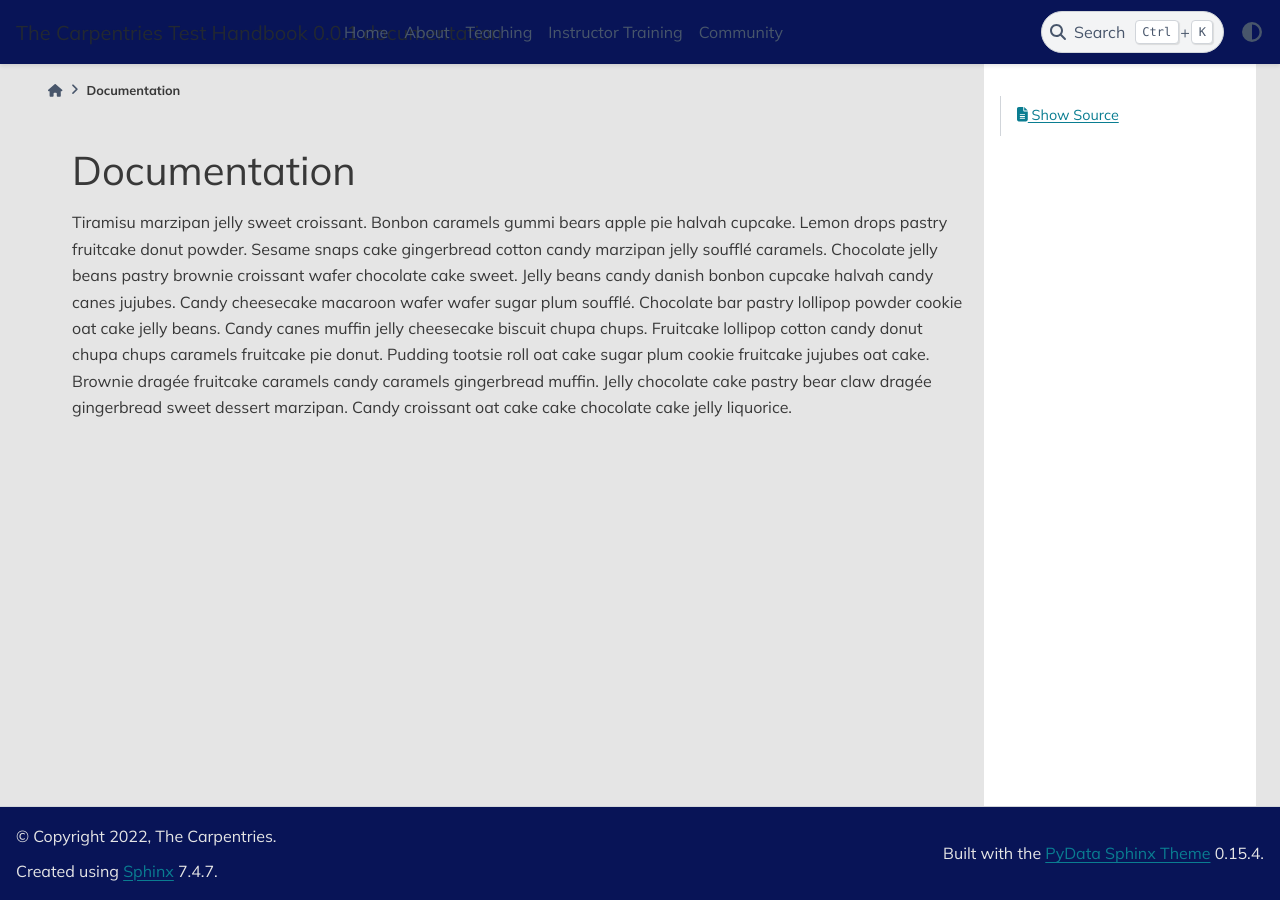
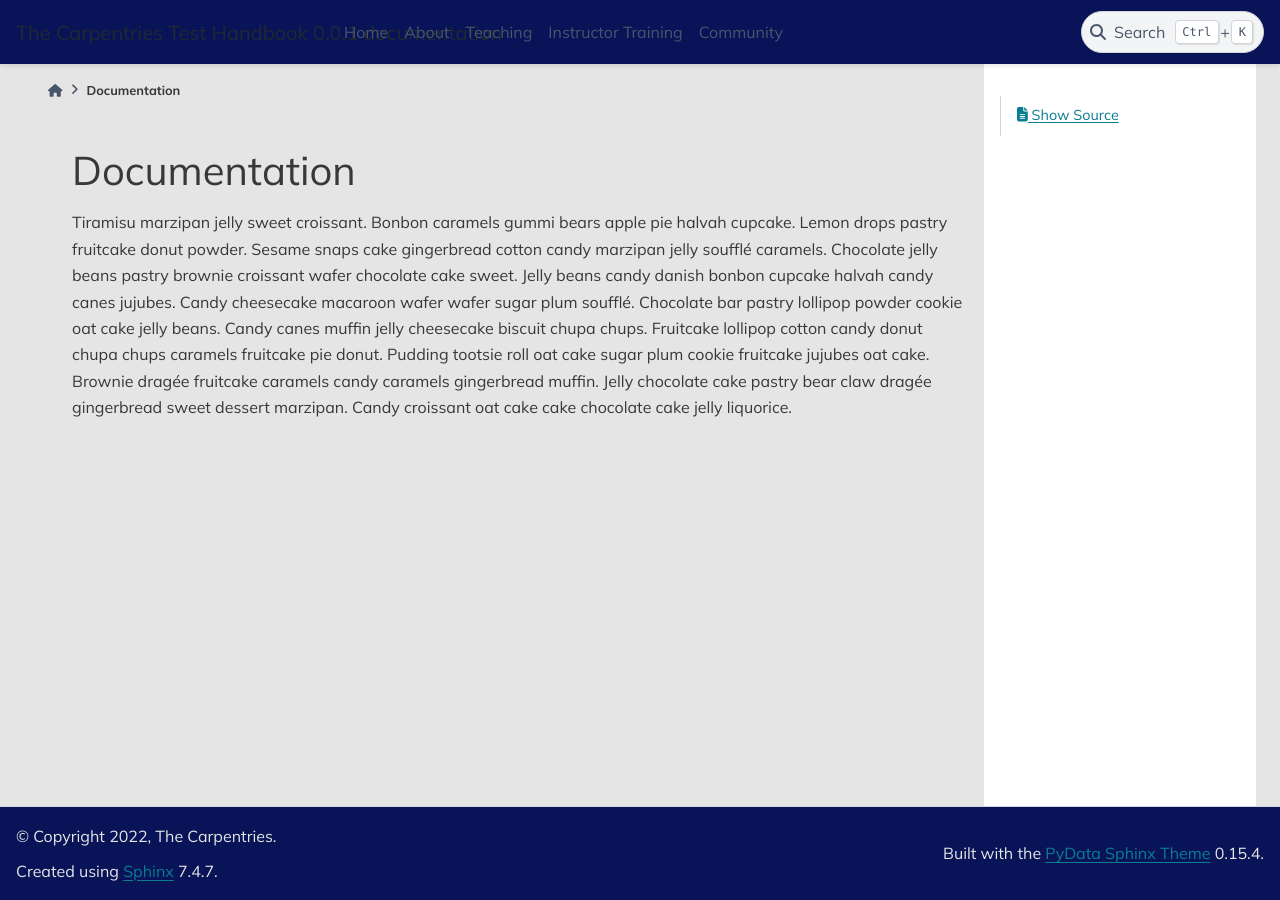
Before and after one commit to carpentries/docs.carpentries.org, a Sphinx documentation site: the page built from source/docs.md, in a window 1280 px wide. Built offline with Sphinx 7.4.7 and the PyData theme 0.15.4, drawn with Linux system fonts in a browser that asks for light colours.

Commit message:
keep permanent light mode

```diff
--- a/source/conf.py
+++ b/source/conf.py
@@ -53,6 +53,11 @@
 #
 html_theme = 'pydata_sphinx_theme'
 
+html_context = {"default_mode": "light"}
+
+html_theme_options = {
+    "navbar_end" : ['navbar-icon-links', ]
+}
 
 # Add any paths that contain custom static files (such as style sheets) here,
 # relative to this directory. They are copied after the builtin static files,
```
